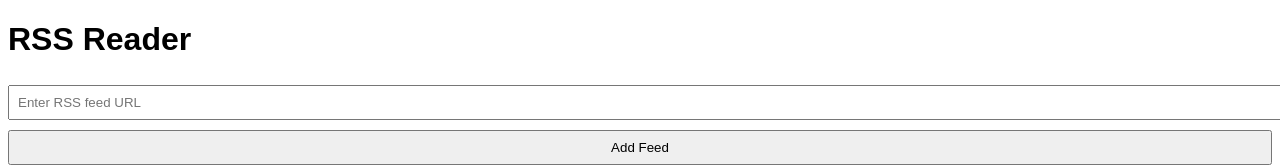
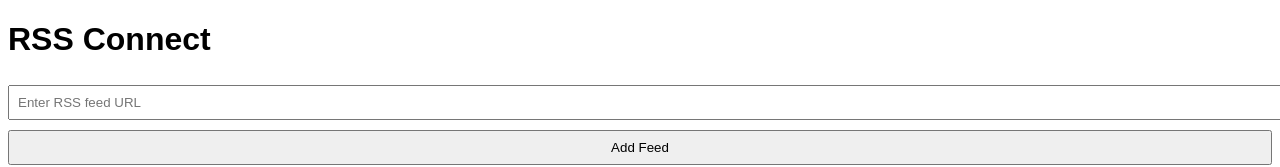
Before and after one commit to adam-kowalczuk/rss-connect, a React (Create React App) app: page / in a window 1280 px wide. Shown: the top 167 px of the page. Built offline with nearby package versions, Linux system fonts and the light colour scheme.

Commit message:
Change app name in component

```diff
--- a/src/App.js
+++ b/src/App.js
@@ -21,7 +21,7 @@ const App = () => {
 
   return (
     <div className="App">
-      <h1>RSS Reader</h1>
+      <h1>RSS Connect</h1>
       <AddFeedForm addFeed={addFeed} />
       <FeedList feeds={feeds} />
     </div>
```
